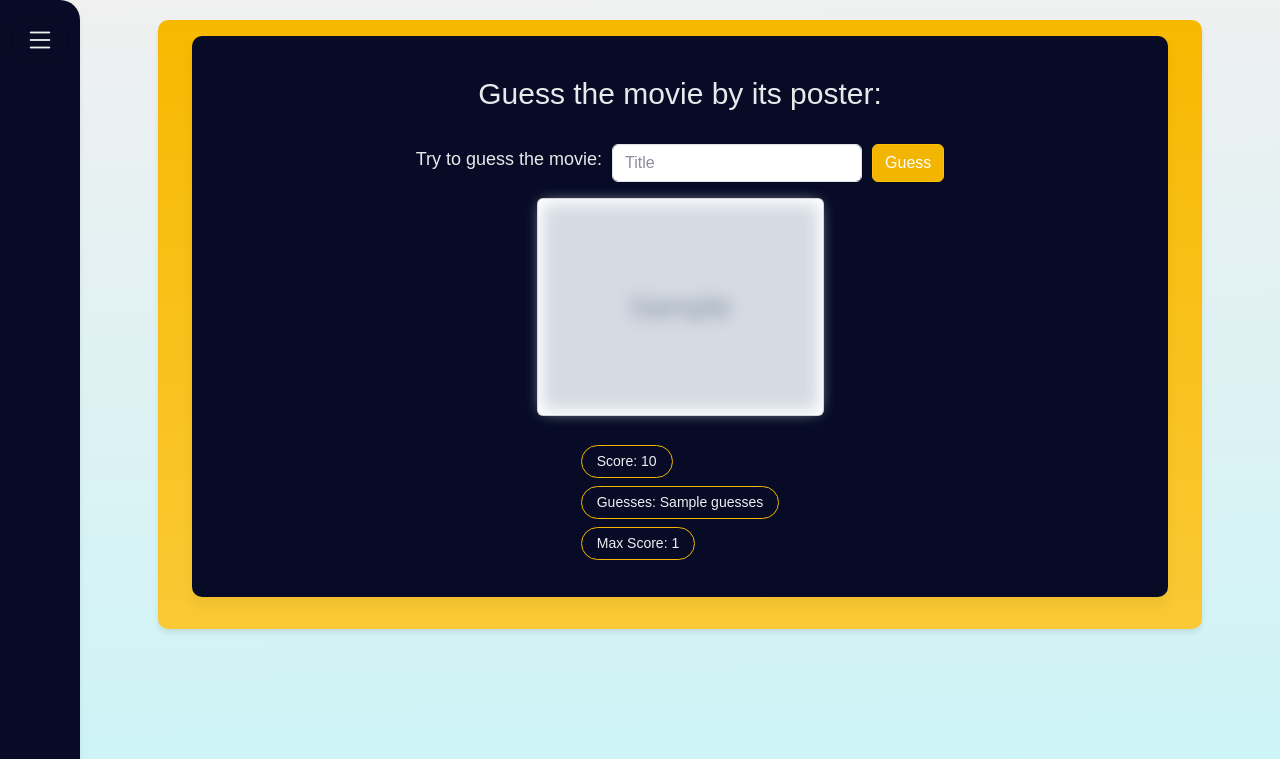
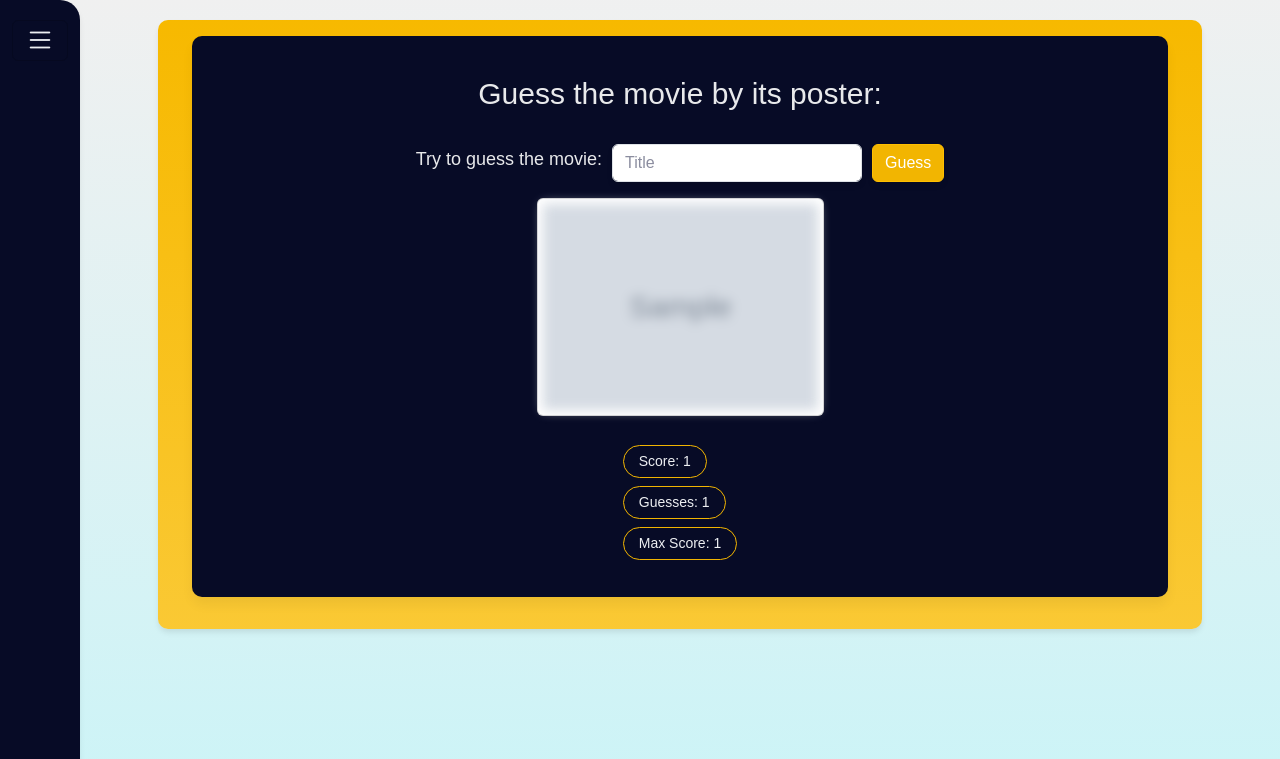
Before and after one commit to gitLeoVillarreal/ILOVECINE, a Flask app: template templates/guess.html in a window 1280 px wide. Shown: the top 759 px of the page. Run offline with Flask 3, Linux system fonts and the light colour scheme; the visitor is signed in with stand-in values (Sample User, id 1); the template is opened without the code that fills it: most values are stand-ins (such as "Sample title", 1, 10 or a date in 2020); grey boxes marked "Sample" are stand-in pictures; some web fonts are replaced.

Commit message:
fixed bugs and queries

```diff
--- a/app.py
+++ b/app.py
@@ -2,7 +2,7 @@ import os
 from flask import Flask, flash, redirect, render_template, request, session
 import json
 from argon2 import PasswordHasher
-from helpers import recommendation, Connection, random_poster_movie, get_max_score, set_max_score
+from helpers import recommendation, Connection, random_poster_movie, random_poster_movie_home,  get_max_score, set_max_score
 
 app = Flask(__name__)
 
@@ -34,24 +34,24 @@ def login():
 
                 if not row:
                     flash("Invalid values!", 'error')
+                    db.close()
                     return render_template("login.html")
                 userID, hash_p = row[0][0], row[0][1]
-
-                print(userID, hash_p)
 
                 ph.verify(hash_p, password)
 
                 db.close()
 
                 session["user_id"] = userID
-                print(session['user_id'])
+
                 session["username"] = username
                 flash(f"Welcome {username} to I Love Cine", 'message')
                 return redirect("/home")
 
             except Exception as e:
                 flash("Invalid values!", 'error')
-                print(e)
+
+                db.close()
                 return render_template("login.html")
     else:
         return render_template("login.html")
@@ -78,10 +78,15 @@ def register():
                     return redirect("/login")
                 except:
                     flash("Username already in use!", 'alert')
+                    db.close()
                     return render_template("register.html")
             except Exception:
                 flash("Invalid values!", 'error')
+                db.close()
                 return render_template("register.html")
+        else:
+            flash("Missing username or passwords did not match!", 'error')
+            return render_template("register.html")
     else:
         return render_template("register.html")
 @app.route("/logout")
@@ -94,10 +99,9 @@ def home():
     db = Connection()
     cursor = db.cursor()
     movies_home = []
-    for _ in range(1,30):
-        movies_home.append(random_poster_movie(cursor))
-    #for m in movies_home:
-    #    print(m['title'])
+
+    movies_home = random_poster_movie_home(cursor)
+    db.close()
     return render_template("home.html", movies_home=movies_home)
 
 @app.route('/recomendations', methods=['GET', 'POST'])
@@ -115,11 +119,12 @@ def recommend():
 
         if not recommendMovie:
             flash("Movie not found in the database. Please try again.", 'error')
+            db.close()
             return render_template('recommend.html', movies=movies)
 
         for rm in recommendMovie:
             markers = ", ".join(["?"] * len(json.loads(rm['genre_ids'])))
-            #print(rm[4], markers, len(rm[4]))
+
             cursor.execute(f"SELECT name FROM genres WHERE genre_id IN ({markers})", json.loads(rm['genre_ids']))
             genres = cursor.fetchall()
             genresClean = [g[0] for g in genres]
@@ -156,8 +161,8 @@ def guess():
     if request.method == 'POST':
 
         if str(request.form.get('movie')).lower() == str(request.form.get('movie_title')).lower():
-            score = int(request.form.get('score')) + 100
-            guesses = int(request.form.get('guesses'))
+            session['score'] = int(session['score']) + 100
+            session['guesses'] = 0
 
             randomPoster = random_poster_movie(cursor)
 
@@ -166,64 +171,56 @@ def guess():
                 "movie_id": randomPoster['movie_id'],
                 "title": randomPoster['title'],
                 "poster_url": randomPoster['poster_url'],
-                "score": score,
-                "guesses": 0
             }
             db.close()
             return render_template('guess.html', movies=movies, randomPoster=randomPosterFinal)
 
         else:
-            guesses = int(request.form.get('guesses')) + 1
-            score = int(request.form.get('score')) - (10 * guesses)
-            if guesses >= 5:
-                if score > int(session['maxScore']):
-                    print(f"{score} > {session['maxScore']}")
+            session['guesses'] = int(session['guesses']) + 1
+            session['score'] = int(session['score']) - (10 * session['guesses'])
+            if session['guesses'] >= 5:
+                if session['score'] > int(session['maxScore']):
+
                     if session.get("user_id"):
-                        print(session['user_id'])
-                        set_max_score(session['user_id'], score)
+
+                        set_max_score(session['user_id'], session['score'])
                         session['maxScore'] = get_max_score(session['user_id'])
                     else:
-                        print(session['maxScore'])
-                        session['maxScore'] = score
 
-                    flash(f"Game over! Your final score was {score}. Your new highest score is {session['maxScore']}.")
+                        session['maxScore'] = session['score']
+
+                    flash(f"Game over! Your final score was {session['score']}. Your new highest score is {session['maxScore']}.")
                     db.close()
                     return redirect("/guessthemovie")
 
-                flash(f"Game over! Your final score was {score}. Your highest score is {session['maxScore']}.")
+                flash(f"Game over! Your final score was {session['score']}. Your highest score is {session['maxScore']}.")
                 db.close()
                 return redirect("/guessthemovie")
 
-            flash(f"Incorrect guess -{10 * guesses}pts! You have {5 - guesses} guesses left.", 'alert')
+            flash(f"Incorrect guess -{10 * session['guesses']}pts! You have {5 - session['guesses']} guesses left.", 'alert')
 
 
         movie_id = request.form.get('movie_id')
         movie_title = request.form.get('movie_title')
         cursor.execute("SELECT poster_url FROM movies WHERE movie_id = ?", (movie_id,))
         randomPoster = cursor.fetchone()
+
         randomPosterFinal = {
             "movie_id": movie_id,
             "title": movie_title,
             "poster_url": randomPoster[0],
-            "score": score,
-            "guesses": guesses
         }
-        #print(randomPosterFinal, "post")
         db.close()
         return render_template('guess.html', movies=movies, randomPoster=randomPosterFinal)
 
     else:
+        session['score'] = 0
+        session['guesses'] = 0
         randomPoster = random_poster_movie(cursor)
-        #print(randomPoster)
-
         randomPosterFinal = {
-            "movie_id": randomPoster['movie_id'],
-            "title": randomPoster['title'],
-            "poster_url": randomPoster['poster_url'],
-            "score": 0,
-            "guesses": 0
-        }
-
-        #print(randomPosterFinal, "get")
+                    "movie_id": randomPoster['movie_id'],
+                    "title": randomPoster['title'],
+                    "poster_url": randomPoster['poster_url'],
+                }
         db.close()
-        return render_template('guess.html', movies=movies, randomPoster=randomPosterFinal)
+        return render_template('guess.html', movies=movies, randomPoster=randomPoster)
--- a/helpers.py
+++ b/helpers.py
@@ -8,7 +8,7 @@ load_dotenv()
 api_key = os.getenv("TMDB_API_KEY")
 TMDB_BASE_URL = "https://api.themoviedb.org/3"
 
-MAX_PAGE = 100
+MAX_PAGE = 150
 LEN = "en-US"
 
 def Connection():
@@ -23,7 +23,7 @@ def UsersDataBase():
     cursor.execute("""
     CREATE TABLE IF NOT EXISTS users(
         id INTEGER PRIMARY KEY AUTOINCREMENT,
-        username TEXT NOT NULL,
+        username TEXT NOT NULL UNIQUE,
         hash TEXT NOT NULL,
         max_score INTEGER NOT NULL DEFAULT 0
         )
@@ -170,20 +170,20 @@ def recommendation(movie):
     db.close()
     return(recommendedMovies)
 
+def random_poster_movie_home(cursor):
+
+
+    cursor.execute("SELECT title, poster_url FROM movies ORDER BY RANDOM() LIMIT 20")
+    randomPosters = cursor.fetchall()
+
+    return randomPosters
+
 def random_poster_movie(cursor):
-    cursor.execute("SELECT movie_id FROM movies ORDER BY RANDOM() LIMIT 1")
-    randomMovieId = cursor.fetchone()
 
-    cursor.execute("SELECT title, poster_url FROM movies WHERE movie_id = ?", (randomMovieId['movie_id'],))
+    cursor.execute("SELECT movie_id, title, poster_url FROM movies ORDER BY RANDOM() LIMIT 1")
     randomPoster = cursor.fetchone()
 
-    randomPosterFinal = {
-        'movie_id': randomMovieId['movie_id'],
-        'title': randomPoster['title'],
-        'poster_url': randomPoster['poster_url']
-    }
-
-    return randomPosterFinal
+    return randomPoster
 
 def get_max_score(userID):
     db = Connection()
--- a/static/styles.css
+++ b/static/styles.css
@@ -303,11 +303,7 @@ li {
 
 .poster-img {
     width: 275px;
-}
-
-#poster {
     filter: blur(8px);
-
 }
 
 .autocomplete-list {
--- a/templates/guess.html
+++ b/templates/guess.html
@@ -7,9 +7,6 @@
     <div class="forms mb-4">
         <h2>Guess the movie by its poster:</h2>
     <form class="form-inline" method="post">
-
-        <input type="hidden" name="score" id="score" value="{{ randomPoster['score'] }}">
-        <input type="hidden" name="guesses" id="guesses" value="{{ randomPoster['guesses'] }}">
         <input type="hidden" name="movie_id" value="{{ randomPoster['movie_id'] }}">
         <input type="hidden" name="movie_title" id="movie_title" value="{{ randomPoster['title'] }}">
 
@@ -38,10 +35,10 @@
     </div>
     <div class="row">
         <div class="col-sm mt-2">
-            <span class="stat-shower">Score: {{ randomPoster['score'] }} </span>
+            <span class="stat-shower">Score: {{ session['score'] }} </span>
         </div>
         <div class="col-sm mt-2">
-            <span class="stat-shower">Guesses: {{ randomPoster['guesses'] }} </span>
+            <span class="stat-shower">Guesses: {{ session['guesses'] }} </span>
         </div>
         <div class="col-sm mt-2">
             <span class="stat-shower">Max Score: {{ session['maxScore'] }} </span>
@@ -56,8 +53,8 @@
     const poster = document.getElementById('poster');
     const movieTitle = document.getElementById('movie_title').value;
     const movieGuess = document.getElementById('movie').value;
-    const guesses = parseInt(document.getElementById('guesses').value);
-    const score = parseInt(document.getElementById('score').value);
+    const guesses = {{ session['guesses'] }};
+    const score =  {{ session['score'] }};
     let clicks = guesses;
     function GuessMovie() {
         if(movieTitle.localeCompare(movieGuess) == 0){
@@ -65,7 +62,6 @@
         }
         else{
             //event.preventDefault();
-            document.getElementById('guesses').value = clicks;
             revealPoster(clicks);
         }
     }
--- a/templates/recommend.html
+++ b/templates/recommend.html
@@ -39,7 +39,7 @@
             {% for rm in recommendedMovie %}
             <tr>
                 <td><img src="{{ rm.poster }}" alt="{{ rm.title }}" width="100"></td>
-                <td>{{ rm.title }}</td>
+                <td><h4>{{ rm.title }}</h4></td>
                 <td>{{ rm.genres|join(", ") }}</td>
                 <td>{{ '{:.1f}'.format(rm.rating) }}/10 ⭐</td>
                 <td>{{ rm.release_date }}</td>
--- a/templates/register.html
+++ b/templates/register.html
@@ -34,7 +34,7 @@
             <h3>Benefits of having an account: </h3>
             <ul>
                 <li>Max Score saved.</li>
-                <li>Watched movies and grading page</li>
+                <li>Get movies recommendations</li>
             </ul>
         </div>
     </div>
```
